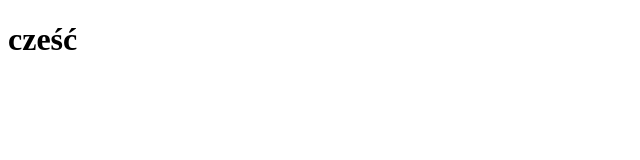
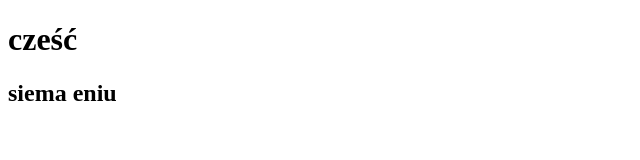
Before and after one commit to KacperZaj/Projekt, a plain HTML site: page index.html in a window 1280 px wide. Shown: the whole page, without its empty margins (0-640 px from the left). Drawn offline with Linux system fonts and the light colour scheme.

Commit message:
added h2

```diff
--- a/index.html
+++ b/index.html
@@ -8,5 +8,6 @@
 </head>
 <body>
     <h1>cześć</h1>
+    <h2>siema eniu</h2>
 </body>
 </html>
```
